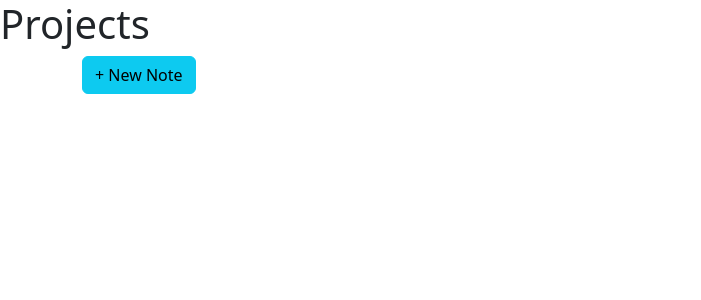
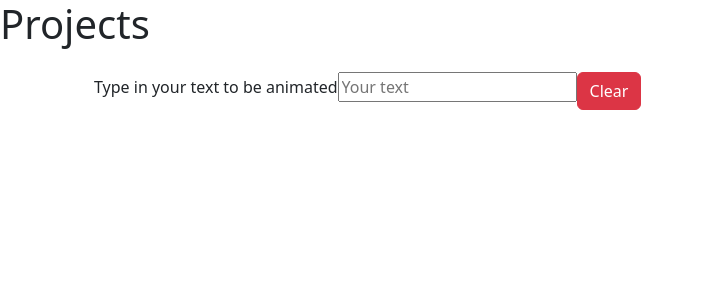
Before and after one commit to fastop/React-30PP, a React (Create React App) app: page / in a window 1280 px wide. Shown: the top 300 px of the page, without its empty margins (0-701 px from the left). Built offline with nearby package versions, Linux system fonts and the light colour scheme.

Commit message:
1 Failed, another with deprecated lib (animation)

```diff
--- a/package.json
+++ b/package.json
@@ -9,6 +9,7 @@
     "@testing-library/react": "^16.3.2",
     "@testing-library/user-event": "^13.5.0",
     "react": "^19.2.7",
+    "react-animated-text": "^0.1.4",
     "react-dom": "^19.2.7",
     "react-icons": "^5.7.0",
     "react-scripts": "5.0.1",
--- /dev/null
+++ b/src/17-resposive-nav/ResponsiveNav.jsx
@@ -0,0 +1,37 @@
+import React, {useState, useEffect} from 'react';
+import NavItem from "./NavItem";
+import { NavStyle } from './NavStyle';
+
+
+/* FAILED PROJECT  */
+
+export default function ResponsiveNav() {
+
+    const [showElement, setShowElement] = useState({
+        navBar:true,
+        hamburguerIcon:false,
+        closeIcon:false,
+        navOpened:false
+    });
+
+
+
+  return (
+        <NavStyle  className="navbar bg-primary text-light  ">
+
+                <div className="navbar-logo">
+                    <a href="#" className="navbar-logo">
+                        Norberto BM
+                    </a>
+                </div>
+                <div className="navbar-collapse">
+                    <ul className='navbar-items'>
+                        <NavItem text={"Home"} active="active"/>
+                        <NavItem text={"About"} />
+                        <NavItem text={"Contact"} />
+                    </ul>
+
+                </div>
+        </NavStyle>
+  );
+}
--- /dev/null
+++ b/src/18-text-animation/TextAnimationApp.jsx
@@ -0,0 +1,57 @@
+import React, {useState} from 'react'
+import Button from '../components/Button';
+import FormGroup from '../components/FormGroup';
+import {Wave}  from "react-animated-text"; //React-animated-text-content doesnt work with this version on react...
+                                        // https://www.npmjs.com/package/react-animated-text
+export default function TextAnimationApp() {
+
+
+    const [inputValue, setInputValue]=useState("Text");
+    const handleInputChange = (e) =>{
+        setInputValue(e.target.value);
+    }
+
+    const [animatedtext, setAnimatedText] = useState("");
+    const handleClear = (e) => {
+        setAnimatedText(inputValue);
+        setInputValue(()=>"");
+    }
+
+  return (
+    <div className='container text-center'>
+        <form className='container d-flex mt-4'
+               onSubmit={(e)=>e.preventDefault()}>
+
+            <FormGroup labelText={"Type in your text to be animated"}
+                        inputType={"text"}
+                        placeholder={"Your text"}
+                        values={inputValue}
+                        onChange={handleInputChange}/>
+            <Button text="Clear"
+                    btnClass={"btn-large btn-danger"}
+                    onClick={handleClear} />
+        </form>
+
+
+            <div className='title'>
+                {animatedtext}
+            </div>
+
+
+                {animatedtext && (
+                    <h1 style={{ color:"red" }}>
+                        <Wave text={animatedtext} effect="stretch" effectChange={2.2} />
+                    </h1>
+                )}
+
+
+
+
+            {/*         {animatedtext && (
+                        <AnimatedText className = "title">{animatedtext}</AnimatedText>
+                    )}
+            */}
+
+    </div>
+  )
+}
--- a/src/App.js
+++ b/src/App.js
@@ -17,7 +17,9 @@ import './App.css';
 
 // import FilterContact from './14-filter-contacts-app/FiltercontactsApp.jsx';
 // import Register from './15-ref-form-valid/RegForm.jsx';
-import NotesApp from './16-notes-app/NotesApp.jsx';
+// import NotesApp from './16-notes-app/NotesApp.jsx';
+//   import ResponsiveNav from './17-resposive-nav/ResponsiveNav.jsx'; //#FAILED
+  import TextAnimationApp from './18-text-animation/TextAnimationApp.jsx';
 
 
 
@@ -45,7 +47,9 @@ function App() {
 
       {/* <FilterContact/> */}
       {/* <Register/> */}
-      <NotesApp />
+      {/* <NotesApp /> */}
+      {/* <ResponsiveNav/ > */}
+      <TextAnimationApp />
 
     </div>
   );
--- /dev/null
+++ b/src/components/FormGroup.jsx
@@ -0,0 +1,23 @@
+import React from 'react'
+
+export default function FormGroup({labelText, inputType, placeholder, values,
+                                    onInput,
+                                    onKeyUp,
+                                    onChange,
+                                    className,
+                                    readOnly=false}) {
+
+  return (
+            <div className='form-group'>
+                <label> {labelText}</label>
+                <input type={inputType}
+                        placeholder={placeholder}
+                        values={values}
+                        onIput={onInput}
+                        onKeyUp ={onKeyUp}
+                        onChange ={onChange}
+                        className={className}
+                        readOnly={readOnly}/>
+            </div>
+  )
+}
```
Also changed, not shown: src/17-resposive-nav/NavItem.jsx (added, +9 -0 lines), src/17-resposive-nav/NavStyle.jsx (added, +55 -0 lines), src/App.css, 1 other file (tests, documents, lock files or other folders).
